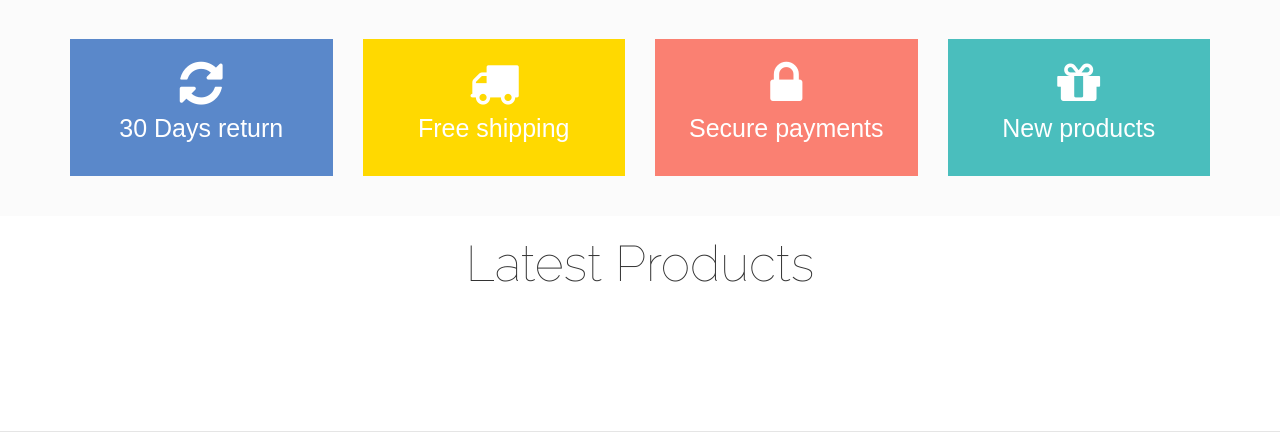
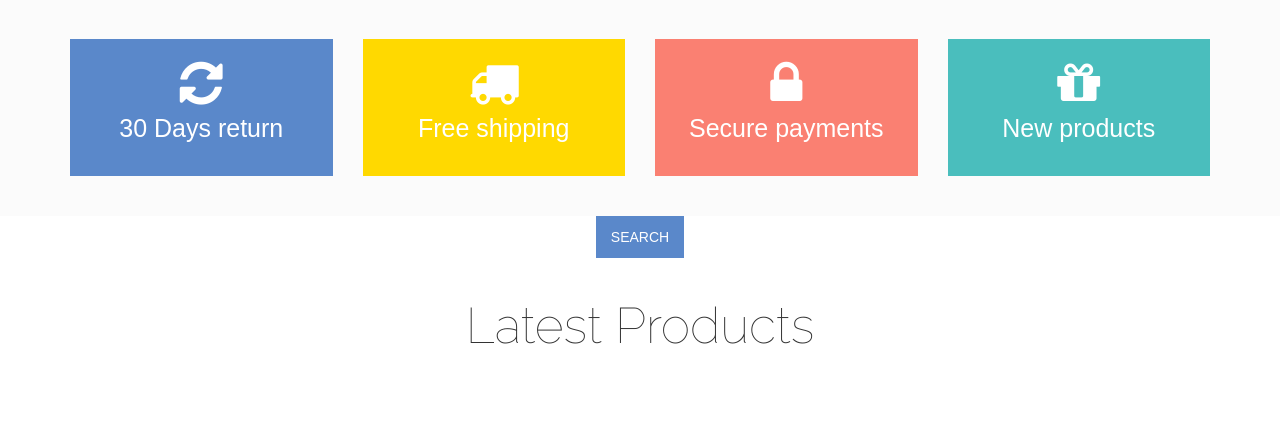
Before and after one commit to cinasina/OnlineStore, a Django app: template Home/templates/home/home.html in a window 1280 px wide. Shown: the part 582-1014 px from the top of the page. Run offline with Django 3.2, Linux system fonts and the light colour scheme; the template is opened without the code that fills it: most values are stand-ins (such as "Sample title", 1, 10 or a date in 2020); grey boxes marked "Sample" are stand-in pictures; parts of the project's set-up code (start-up, migrations or seed data) failed here and were passed over; some libraries are stand-ins or nearby versions.

Commit message:
Add Search Form In Home Template

```diff
--- a/Home/templates/home/home.html
+++ b/Home/templates/home/home.html
@@ -3,6 +3,13 @@
 {% load thumbnail %}
 
 {% block content %}
+
+    <form action="" method="get" style="text-align: center">
+        {{ form.as_p }}
+    <input type="submit" value="SEARCH">
+    </form>
+
+    <br>
 
     <div class="maincontent-area">
         <div class="zigzag-bottom"></div>
```
